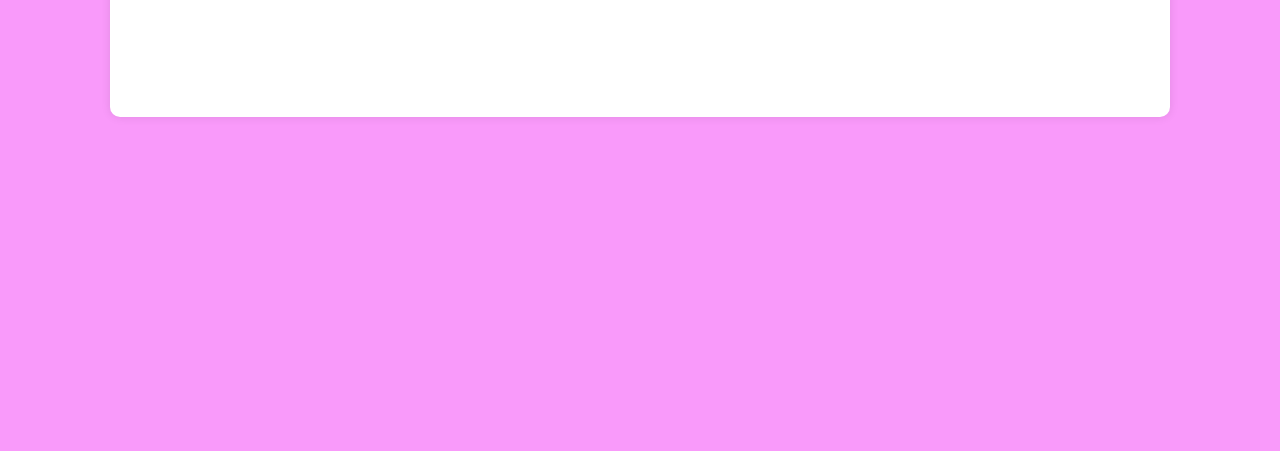
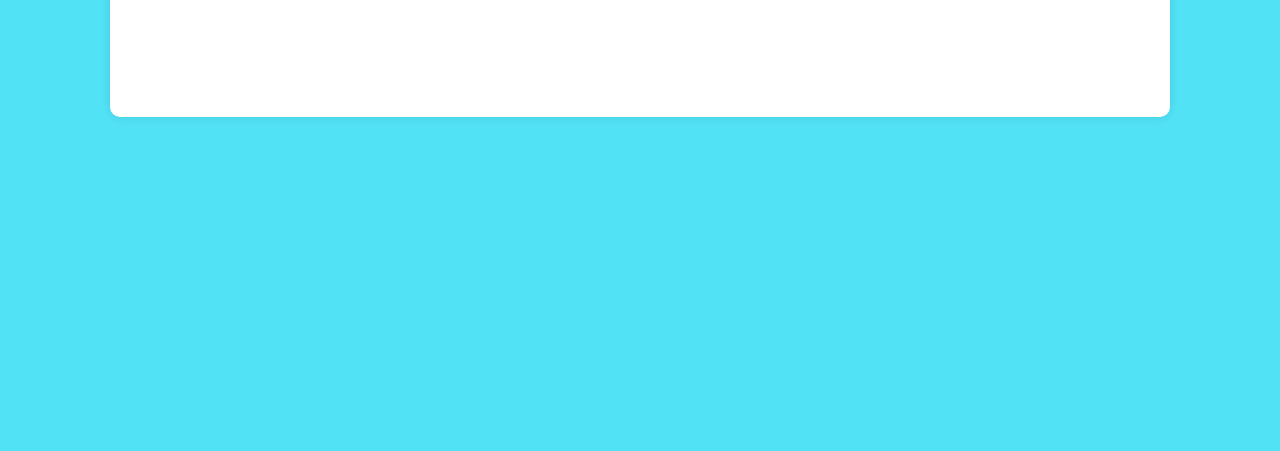
Before and after one commit to shuvo14051/weight-converter, a plain HTML site: page index.html in a window 1280 px wide. Shown: the part 349-800 px from the top of the page. Drawn offline with nearby package versions, Linux system fonts and the light colour scheme.

Commit message:
change bg color

```diff
--- a/index.html
+++ b/index.html
@@ -8,7 +8,7 @@
      <style>
         body {
             padding: 110px;
-            background-color: #f99afa;
+            background-color: #51e2f5;
         }
 
         .container {
```
